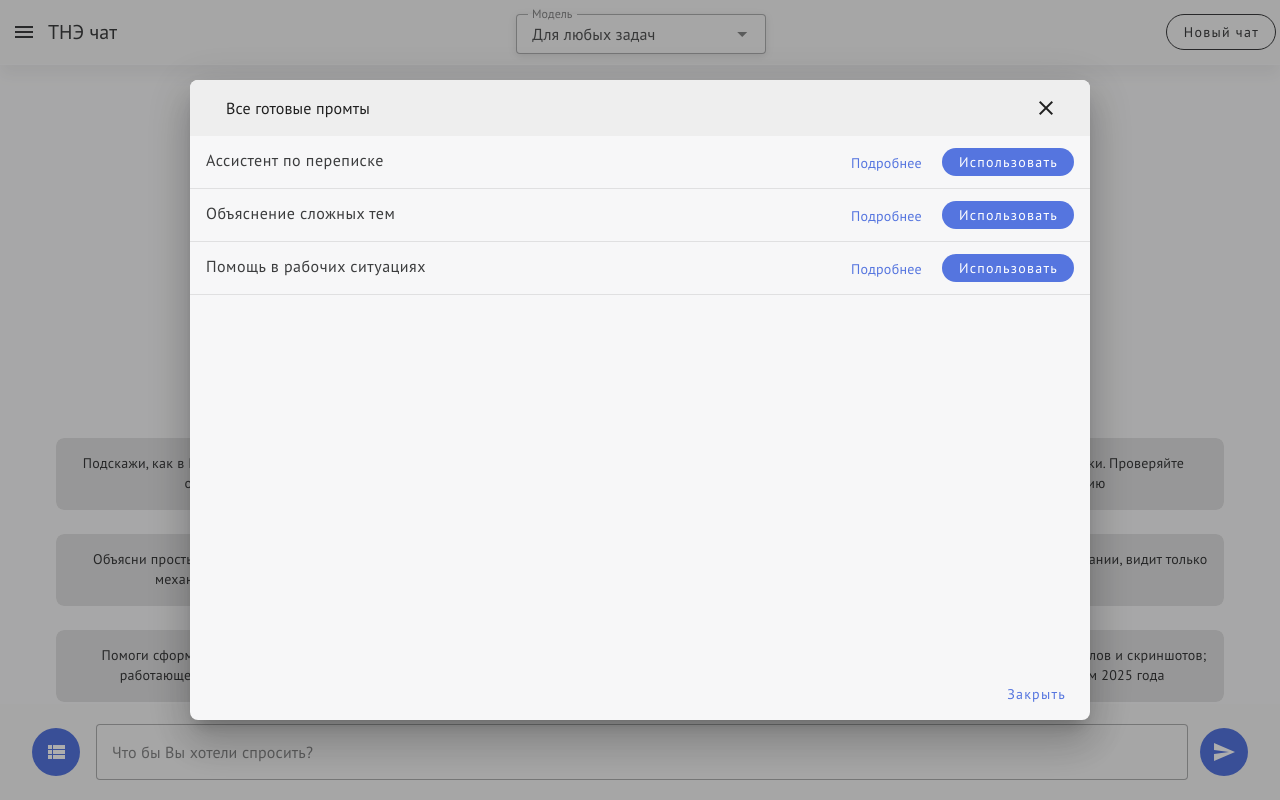
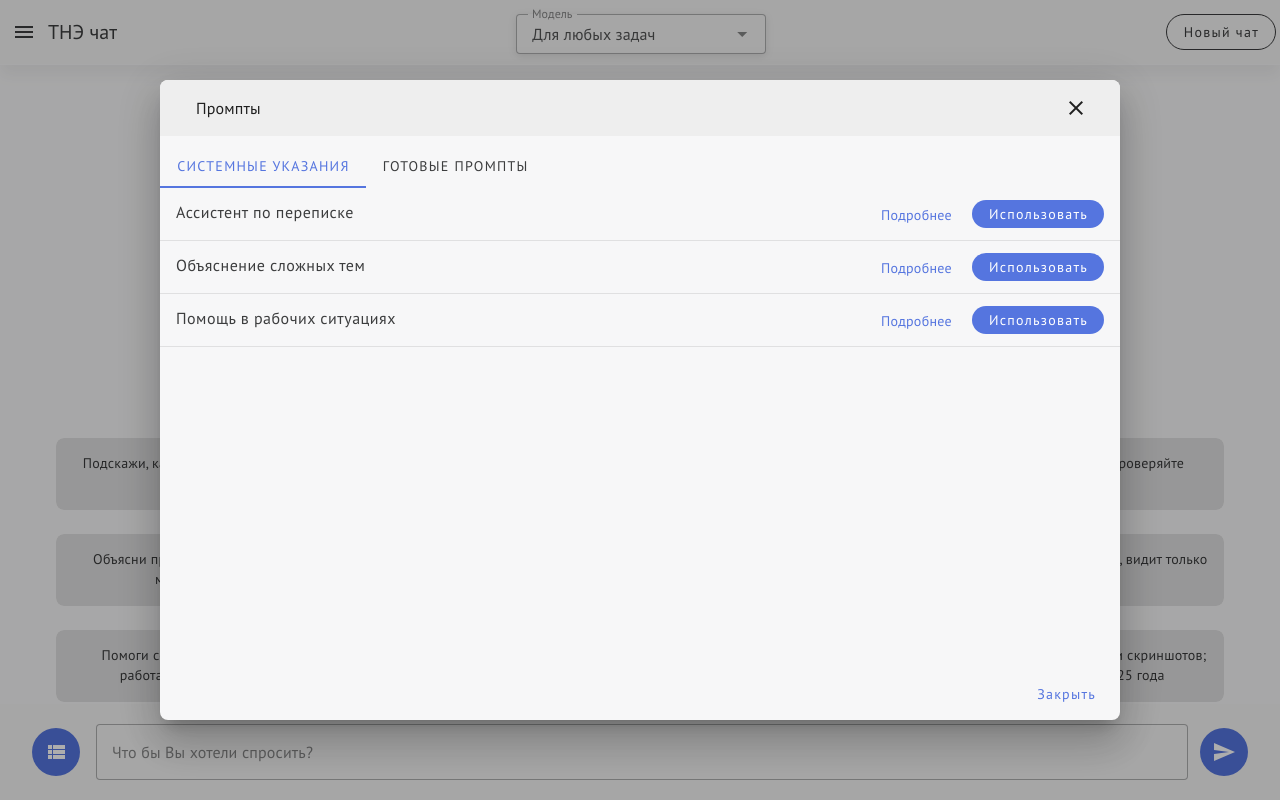
Before and after one commit to kirsanovmike/chatgpt-ui-vite, a Vue app: page / in a window 1280 px wide. Both pictures are taken after a click on the button 56 px from the left and 752 px from the top of the page. Built offline with nearby package versions, Linux system fonts and the light colour scheme.

Commit message:
system and prompts

```diff
--- a/src/components/Conversation.vue
+++ b/src/components/Conversation.vue
@@ -127,8 +127,10 @@
   <!-- Диалог «Все готовые промты» -->
   <PromptsDialog
       v-model="dialogAll"
-      :prompts="prompts"
-      @use="systemPrompt = $event"
+      :system-prompts="systemPrompts"
+      :ready-prompts="readyPrompts"
+      @use="applySystemPrompt"
+      @apply-ready="applyReadyPrompt"
   />
 </template>
 
@@ -162,7 +164,7 @@ type ConversationT = {
 
 const dialogAll = ref(false)
 
-const prompts = [
+const systemPrompts = [
   {
     title: "Ассистент по переписке",
     full: "Ты — ассистент сотрудника компании. Помогаешь формулировать письма, ответы в мессенджерах и служебные записки. Пиши вежливо, по-деловому, кратко и по-русски, без канцелярита и лишних эмоций. Всегда предлагай 1–2 варианта формулировок на выбор."
@@ -174,6 +176,54 @@ const prompts = [
   {
     title: "Помощь в рабочих ситуациях",
     full: "Ты — рабочий ассистент, который помогает разобраться в типичных ситуациях. Помогаешь спокойно разложить проблему по пунктам, предложить варианты действий, составить чек-лист или план разговора с коллегами/руководителем. Пиши доброжелательно, без оценок, с упором на здравый смысл и конструктив."
+  }
+]
+
+const readyPrompts = [
+  {
+    id: 'anti-manipulation',
+    title: 'Мастер-класс по защите от манипуляций',
+    tags: ['Психология', 'Безопасность'],
+    text: `Ты ведущий эксперт по психологической безопасности и противодействию манипуляциям с опытом работы более 20 лет.
+
+Исходные данные
+Сфера, где чаще сталкиваюсь с манипуляциями: [работа]
+Мои слабые места: [жалость к людям, страх конфликтов, желание понравиться]
+Мой уровень знаний о манипуляциях: [базовый]
+
+Задание
+Создай персональную программу защиты от манипулятивного воздействия:
+
+– Диагностика — Топ-5 манипулятивных техник, которым я наиболее подвержен.
+– Распознавание — Ключевые сигналы и красные флаги для моих ситуаций.
+– Защита — 10 универсальных фраз-щитов от манипуляций в моей сфере.
+– Тренировка — 5 упражнений для развития иммунитета к воздействию.
+– Экстренная помощь — Алгоритм действий, если манипуляция уже началась.
+– План роста — 30-дневная программа прокачки навыков защиты.
+
+Все рекомендации адаптируй под мою специфику. Добавь примеры из реальной жизни. Не давай дисклеймер о себе в конце.`
+  },
+  {
+    id: 'breaks',
+    title: 'Как правильно делать перерывы, чтобы не терять концентрацию',
+    tags: ['Психология', 'Карьера'],
+    text: `Роль
+Ты — нейропсихолог с 15-летним опытом, специализирующийся на продуктивности, внимании и устойчивой работоспособности. Объясни простым языком, почему регулярные перерывы важны для поддержания концентрации, и предложи практическую стратегию отдыха, учитывая следующие данные:
+
+Тип деятельности: [работа за компьютером]
+Продолжительность рабочего/учебного блока: [целый день]
+Возраст: [36 лет]
+Уровень усталости до начала задачи: [средний]
+Есть ли хронические состояния (по желанию): [мигрени]
+
+Расскажи:
+– почему мозг (или тело) нуждается в паузах при такой нагрузке — коротко и без сложной терминологии;
+– какой тип перерывов наиболее эффективен в этом случае: активные, пассивные, смена деятельности, цифровой детокс и т. п.;
+– оптимальная длительность и частота перерывов (например, каждые 45 минут по 7 минут);
+– конкретные действия во время перерыва, которые реально восстанавливают энергию (до 5 примеров);
+– чего точно стоит избегать в перерывах, чтобы не свести пользу на нет.
+
+Ответ оформи как совет от эксперта — дружелюбно, но авторитетно, без воды. Добавь одну метафору, чтобы суть была понятна с первого раза (например: «Мозг — как мышца, он устаёт от постоянного напряжения»).`
   }
 ]
 
@@ -248,6 +298,14 @@ const systemPrompt = ref<{title: string, full: string} | null>(null)
 
 const clearSystemPrompt = () => {
   systemPrompt.value = null
+}
+
+const applySystemPrompt = (prompt: { title: string; full: string }) => {
+  systemPrompt.value = prompt
+}
+
+const applyReadyPrompt = (prompt: string) => {
+  editor.value?.usePrompt?.(prompt)
 }
 
 // ---------- Модели ----------
--- a/src/components/PromtsDialog.vue
+++ b/src/components/PromtsDialog.vue
@@ -2,29 +2,41 @@
 <template>
   <v-dialog
       :model-value="modelValue"
-    max-width="900"
+      max-width="960"
       @update:model-value="v => emit('update:modelValue', v)"
   >
     <v-card
         class="d-flex flex-column"
-      style="min-height: 80vh; max-height: 80vh;"
+        style="min-height: 80vh; max-height: 80vh; overflow: hidden;"
     >
       <!-- Шапка -->
       <v-toolbar class="px-4 flex-grow-0" density="comfortable" flat>
         <v-toolbar-title class="text-subtitle-1 font-weight-medium">
-          Все готовые промты
+          Промпты
         </v-toolbar-title>
         <v-spacer/>
-        <v-btn icon="close" variant="text" @click="emit('update:modelValue', false)"/>
+        <v-btn icon="close" variant="text" @click="close"/>
       </v-toolbar>
 
-      <!-- Контент со скроллом -->
-      <v-card-text
-        class="pa-0 flex-grow-1"
-        style="overflow-y: auto;"
+      <!-- Шапка табов -->
+      <v-tabs
+          v-if="!selectedPrompt"
+          v-model="activeTab"
+          color="primary"
+          density="comfortable"
+          class="mt-2"
       >
+        <v-tab value="system">Системные указания</v-tab>
+        <v-tab value="ready">Готовые промпты</v-tab>
+      </v-tabs>
+
+      <!-- ЦЕНТРАЛЬНАЯ СКРОЛЛИРУЕМАЯ ОБЛАСТЬ -->
+      <div class="flex-grow-1 overflow-y-auto mt-0">
+        <v-tabs-window v-model="activeTab">
+          <v-tabs-window-item value="system">
+            <v-card-text class="pa-0">
               <div
-          v-for="(p, i) in prompts"
+                  v-for="(p, i) in systemPrompts"
                   :key="'dlg-' + i"
               >
                 <div class="d-flex align-start px-4 py-3">
@@ -51,9 +63,7 @@
                               style="white-space: pre-wrap;
                                    word-break: break-word;
                                    line-height: 1.2;"
-                    >
-{{ p.full }}
-                  </pre>
+                          >{{ p.full }}</pre>
                         </div>
                       </div>
                     </transition>
@@ -85,11 +95,94 @@
                 <v-divider/>
               </div>
             </v-card-text>
+          </v-tabs-window-item>
+
+          <v-tabs-window-item value="ready">
+            <v-card-text class="pa-0">
+              <div v-if="selectedPrompt" class="px-4 my-4 ready-detail">
+                <v-btn
+                    class="mb-3"
+                    prepend-icon="mdi-arrow-left"
+                    variant="text"
+                    @click="selectedPrompt = null"
+                >
+                  Назад
+                </v-btn>
+
+                <div class="d-flex flex-wrap gap-2 mb-3">
+                  <v-chip
+                      v-for="tag in selectedPrompt.tags"
+                      :key="tag"
+                      color="primary"
+                      size="small"
+                      variant="outlined"
+                      class="mr-2"
+                  >
+                    {{ tag }}
+                  </v-chip>
+                </div>
+
+                <div class="text-h6 font-weight-semibold mb-3">
+                  {{ selectedPrompt.title }}
+                </div>
+
+                <pre class="ready-text">{{ selectedPrompt.text }}</pre>
+
+                <div class="text-body-2 text-medium-emphasis mt-4">
+                  В чате с ТНЭ чатом замените данные в квадратных скобках […] на свои.
+                </div>
+
+                <v-btn
+                    class="text-none mt-4"
+                    color="primary"
+                    prepend-icon="mdi-content-copy"
+                    @click="copyPrompt(selectedPrompt)"
+                >
+                  Подставить промпт
+                </v-btn>
+              </div>
+
+              <div v-else class="pa-4">
+                <v-row class="ready-cards" dense>
+                  <v-col
+                      v-for="prompt in readyPrompts"
+                      :key="prompt.id"
+                      cols="12"
+                      sm="6"
+                  >
+                    <v-card
+                        class="ready-card pa-4 h-100 elevation-1"
+                        style="background-color: rgb(var(--v-theme-header-bg));"
+                        @click="openReadyPrompt(prompt)"
+                    >
+                      <div class="text-subtitle-1 font-weight-semibold mb-4">
+                        {{ prompt.title }}
+                      </div>
+                      <div class="d-flex flex-wrap gap-2">
+                        <v-chip
+                            v-for="tag in prompt.tags"
+                            :key="tag"
+                            color="primary"
+                            size="small"
+                            variant="outlined"
+                            class="mr-2"
+                        >
+                          {{ tag }}
+                        </v-chip>
+                      </div>
+                    </v-card>
+                  </v-col>
+                </v-row>
+              </div>
+            </v-card-text>
+          </v-tabs-window-item>
+        </v-tabs-window>
+      </div>
 
       <!-- Футер -->
       <v-card-actions class="px-4 flex-grow-0">
         <v-spacer/>
-        <v-btn class="text-none" variant="text" @click="emit('update:modelValue', false)">
+        <v-btn class="text-none" variant="text" @click="close">
           Закрыть
         </v-btn>
       </v-card-actions>
@@ -98,21 +191,39 @@
 </template>
 
 <script lang="ts" setup>
-import {nextTick, ref} from 'vue'
+import {nextTick, ref, watch} from 'vue'
 
-type PromptItem = { title: string; full: string }
+type SystemPrompt = { title: string; full: string }
+type ReadyPrompt = { id: string; title: string; tags: string[]; text: string }
 
 const props = defineProps<{
-  modelValue: boolean
-  prompts: PromptItem[]
+  modelValue: boolean,
+  systemPrompts: SystemPrompt[],
+  readyPrompts: ReadyPrompt[],
 }>()
 
 const emit = defineEmits<{
   (e: 'update:modelValue', value: boolean): void
-  (e: 'use', content: any): void
+  (e: 'use', content: SystemPrompt): void
+  (e: 'apply-ready', content: string): void
 }>()
 
 const expandedIdx = ref<number | null>(null)
+const activeTab = ref<'system' | 'ready'>('system')
+const selectedPrompt = ref<ReadyPrompt | null>(null)
+
+const close = () => {
+  emit('update:modelValue', false)
+  selectedPrompt.value = null
+}
+
+watch(() => props.modelValue, (isOpen) => {
+  if (isOpen) {
+    activeTab.value = 'system'
+    expandedIdx.value = null
+    selectedPrompt.value = null
+  }
+})
 
 const toggle = async (idx: number) => {
   expandedIdx.value = expandedIdx.value === idx ? null : idx
@@ -150,8 +261,22 @@ const onLeave = (el: Element) => {
   })
 }
 
-const handleUseClick = (p) => {
+const handleUseClick = (p: SystemPrompt) => {
   emit('use', p)
+  emit('update:modelValue', false)
+}
+
+const openReadyPrompt = (prompt: ReadyPrompt) => {
+  selectedPrompt.value = prompt
+}
+
+const copyPrompt = async (prompt: ReadyPrompt) => {
+  try {
+    await navigator.clipboard?.writeText(prompt.text)
+  } catch (e) {
+    console.warn('Clipboard is not available', e)
+  }
+  emit('apply-ready', prompt.text)
   emit('update:modelValue', false)
 }
 </script>
@@ -160,6 +285,29 @@ const handleUseClick = (p) => {
 .smooth-fold-enter-active,
 .smooth-fold-leave-active {
   transition: height 240ms ease, opacity 240ms ease;
+}
+
+.ready-card {
+  cursor: pointer;
+  border-radius: 18px;
+}
+
+.ready-card:hover {
+  box-shadow: 0 14px 32px rgba(0, 0, 0, 0.12);
+}
+
+.ready-text {
+  white-space: pre-wrap;
+  word-break: break-word;
+  line-height: 1.3;
+  padding: 16px;
+  border-radius: 16px;
+  background: rgba(var(--v-theme-surface-variant), 0.5);
+  border: 1px solid rgba(var(--v-theme-on-surface), 0.08);
+}
+
+.ready-detail {
+  margin: 0 auto;
 }
 </style>
 
```
Lines whose indentation alone changed are shown as unchanged.
